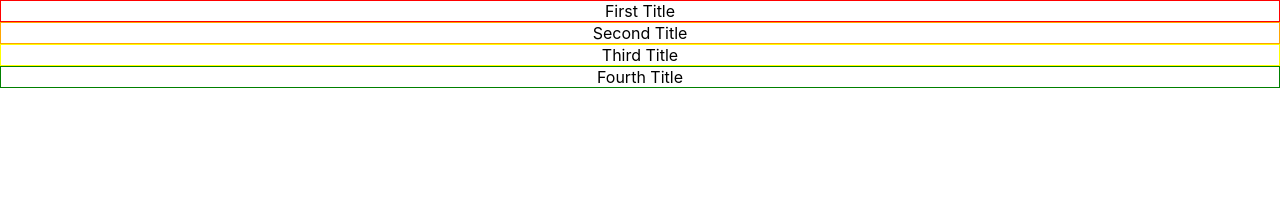
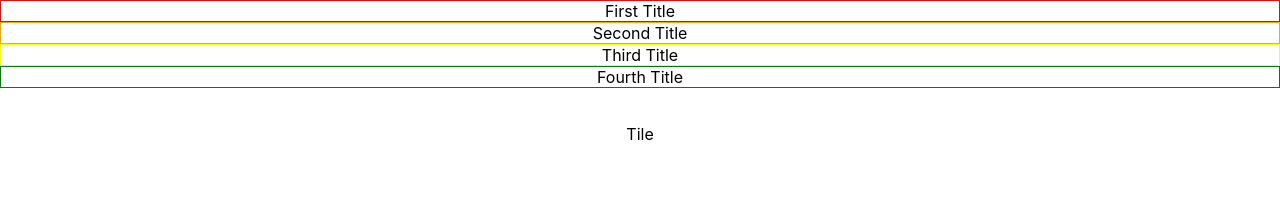
Before and after one commit to JoshuaJonesTS/basic-react-practice, a React (Create React App) app: page / in a window 1280 px wide. Shown: the top 214 px of the page. Built offline with nearby package versions, Linux system fonts and the light colour scheme.

Commit message:
Add text to square

```diff
--- a/src/blocks/Square/square.block.jsx
+++ b/src/blocks/Square/square.block.jsx
@@ -4,7 +4,7 @@ import './square.styles.css'
 const Square = () => {
     return (
         <div className="square">
-
+            <p>Tile</p>
         </div>
     );
 }
```
